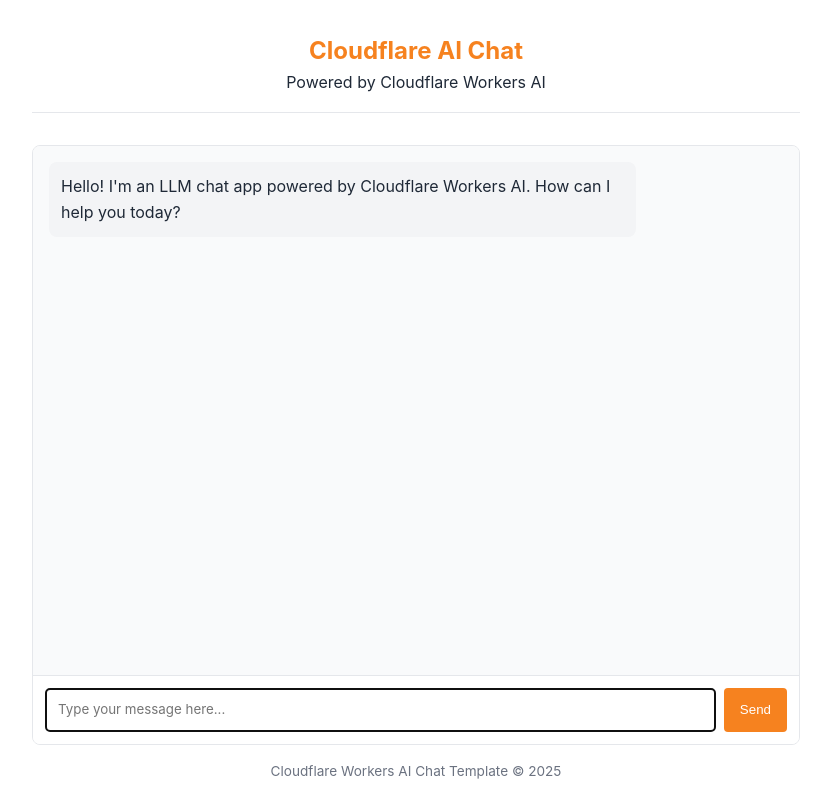
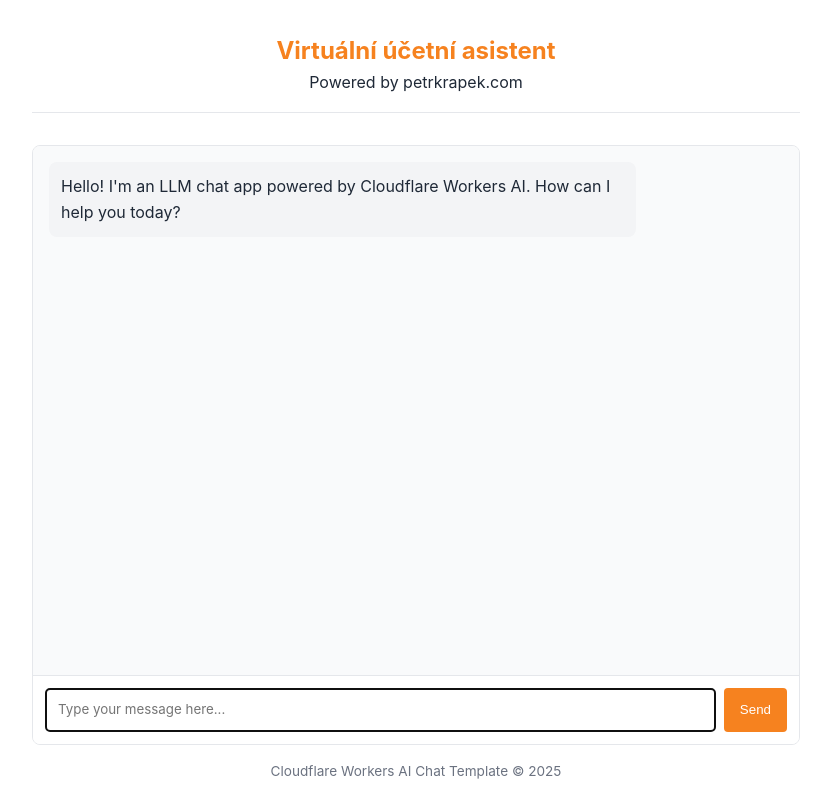
Before and after one commit to petrkrapek/llm-chat-app-template, a website: page public/index.html in a window 1280 px wide. Shown: the whole page, without its empty margins (224-1055 px from the left). Drawn offline with Linux system fonts and the light colour scheme.

Commit message:
Update index.html

```diff
--- a/public/index.html
+++ b/public/index.html
@@ -138,8 +138,8 @@
   </head>
   <body>
     <header>
-      <h1>Cloudflare AI Chat</h1>
-      <p>Powered by Cloudflare Workers AI</p>
+      <h1>Virtuální účetní asistent</h1>
+      <p>Powered by petrkrapek.com</p>
     </header>
 
     <div class="chat-container">
```
